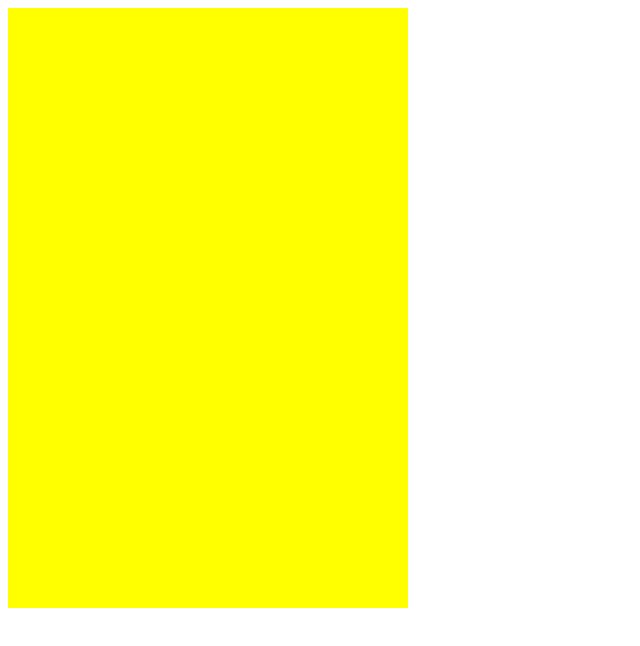
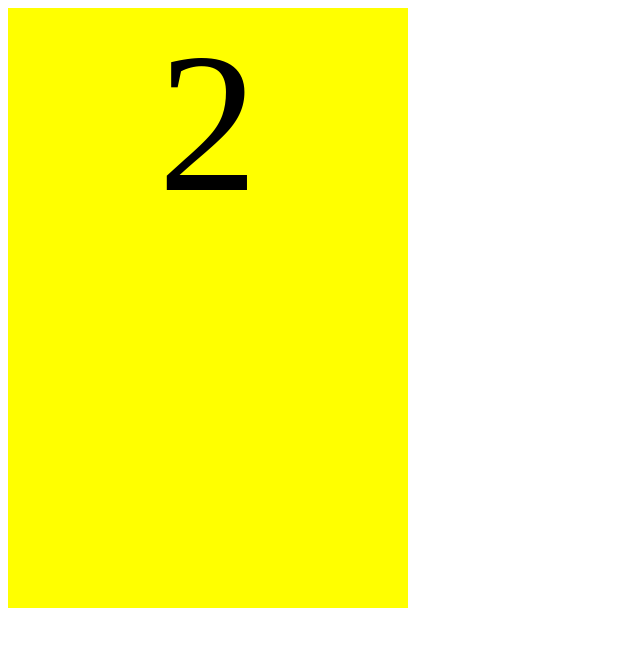
Before and after one commit to Niteshkumar152/Jump-Game, a plain HTML site: page index.html in a window 1280 px wide. Shown: the whole page, without its empty margins (0-640 px from the left). Drawn offline with Linux system fonts and the light colour scheme.

Commit message:
game completed

```diff
--- a/app.js
+++ b/app.js
@@ -0,0 +1,187 @@
+document.addEventListener('DOMContentLoaded',()=>{
+const grid=document.querySelector('.grid');
+const doodler=document.createElement('div');
+let doodlerLeftSpace=50
+let startPoint=150
+let doodlerBottomSpace=startPoint
+let isGameOver=false
+let platformCount=5
+let platforms=[]
+let upTimerId
+let downTimerId
+let isJumping=true
+let isGoingLeft=false
+let isGoingRight=false
+let leftTimerId
+let rightTimerId
+let score=0
+
+    function createDoodler(){
+        grid.appendChild(doodler)
+        doodler.classList.add('doodler')
+        doodlerLeftSpace=platforms[0].left
+        doodler.style.left=doodlerLeftSpace+'px'
+        doodler.style.bottom=doodlerBottomSpace+'px'
+
+    }
+
+    class Platform{
+        constructor(newPlatBottom){
+            this.bottom=newPlatBottom
+            this.left=Math.random()*315
+            this.visual=document.createElement('div')
+
+            const visual=this.visual
+            visual.classList.add('platform')
+            visual.style.left=this.left+'px'
+            visual.style.bottom=this.bottom+'px'
+            grid.appendChild(visual)
+        }
+    }
+
+    function createPlatforms(){
+        for(let i=0;i<platformCount;i++){
+            let platGap=600/platformCount
+            let newPlatBottom=100+i*platGap
+            let newPlatform=new Platform(newPlatBottom)
+            platforms.push(newPlatform)
+            //console.log(platforms);
+        }
+    }
+
+    function movePlatforms(){
+        if(doodlerBottomSpace>200){
+            platforms.forEach(platform=>{
+                platform.bottom-=4
+                let visual=platform.visual
+                visual.style.bottom=platform.bottom+'px'
+
+                if(platform.bottom<10){
+                    let firstPlatform=platforms[0].visual
+                    firstPlatform.classList.remove('platform')
+                    platforms.shift()
+                    score++
+                    console.log(platforms);
+                    let newPlatform=new Platform(600)
+                    platforms.push(newPlatform)
+                }
+
+            })
+        }
+    }
+
+    function jump(){
+        clearInterval(downTimerId)
+        isJumping=true
+        upTimerId=setInterval(function(){
+            doodlerBottomSpace += 20
+            doodler.style.bottom=doodlerBottomSpace+'px'
+            if(doodlerBottomSpace>startPoint+200){
+                fall()
+            }
+        },30)
+    }
+
+    function gameOver(){
+        console.log("gameOver");
+        isGameOver=true;
+        while(grid.firstChild){
+            grid.removeChild(grid.firstChild)
+        }
+        grid.innerHTML=score
+        clearInterval(upTimerId)
+        clearInterval(downTimerId)
+        clearInterval(leftTimerId)
+        clearInterval(rightTimerId)
+
+    }
+
+    function fall(){
+        clearInterval(upTimerId)
+        isJumping=false
+        downTimerId=setInterval(function(){
+            doodlerBottomSpace-=5
+            doodler.style.bottom=doodlerBottomSpace+'px'
+            if(doodlerBottomSpace<=0){
+                gameOver()
+            }
+            platforms.forEach(platform=>{
+                if(
+                    (doodlerBottomSpace>=platform.bottom)&&
+                    (doodlerBottomSpace<=platform.bottom+15)&&
+                    ((doodlerLeftSpace+60)>=platform.left)&&
+                    (doodlerLeftSpace<=(platform.left+85))&&
+                    !isJumping
+                ){
+                    console.log("landed");
+                    startPoint=doodlerBottomSpace
+                    jump();
+                }
+            })
+        },30)
+    }
+
+    function control(e){
+        if(e.key==="ArrowLeft"){
+            //move left
+            moveLeft()
+        }else if(e.key==="ArrowRight"){
+            moveRight()
+        }else if(e.key==="ArrowUp"){
+            moveStraight()
+        }
+    }
+
+    function moveLeft(){
+        if(isGoingRight){
+            clearInterval(rightTimerId)
+            isGoingRight=false
+        }
+        isGoingLeft=true
+        leftTimerId=setInterval(function(){
+            if(doodlerLeftSpace>=0){
+                doodlerLeftSpace-=5
+                doodler.style.left=doodlerLeftSpace+'px'
+            }else{
+                moveRight()
+            }
+        },30)
+    }
+
+    function moveRight(){
+        if(isGoingLeft){
+            clearInterval(leftTimerId)
+            isGoingLeft=false
+        }
+        isGoingRight=true;
+        rightTimerId=setInterval(function(){
+            if(doodlerLeftSpace<=340){
+                doodlerLeftSpace+=5
+                doodler.style.left=doodlerLeftSpace+'px'
+            }else{
+                moveLeft()
+            }
+        },30)
+    }
+
+    function moveStraight(){
+        isGoingLeft=false
+        isGoingRight=false
+        clearInterval(rightTimerId)
+        clearInterval(leftTimerId)
+    }
+
+    function start(){
+        if(!isGameOver){
+            createPlatforms()
+            createDoodler()
+            setInterval(movePlatforms,30)
+            jump()
+            document.addEventListener('keyup',control)
+        }
+    }
+
+    //attach to button
+    start()
+
+})
--- a/styles.css
+++ b/styles.css
@@ -3,6 +3,8 @@
     height: 600px;
     background-color: yellow;
     position: relative;
+    font-size: 200px;
+    text-align: center;
 }
 
 .doodler{
```
